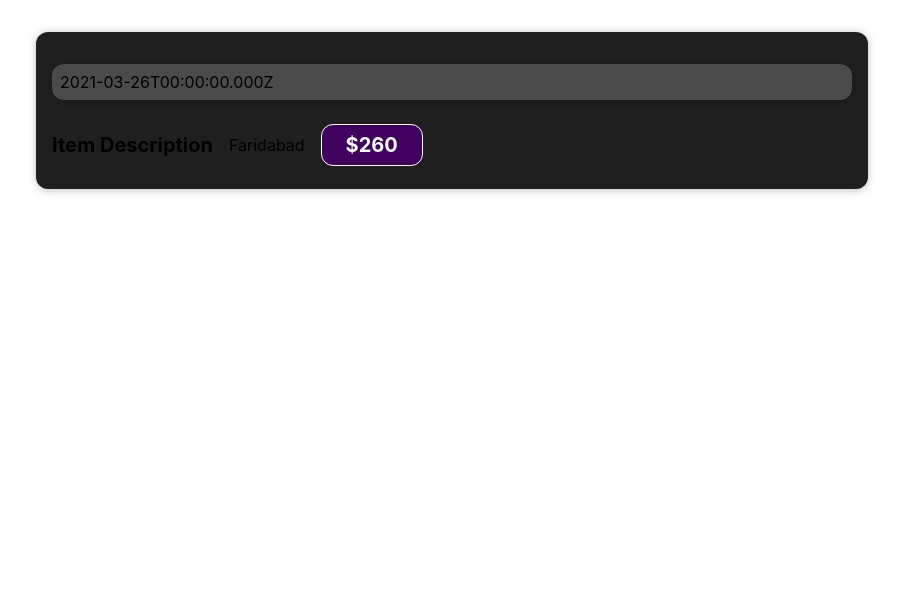
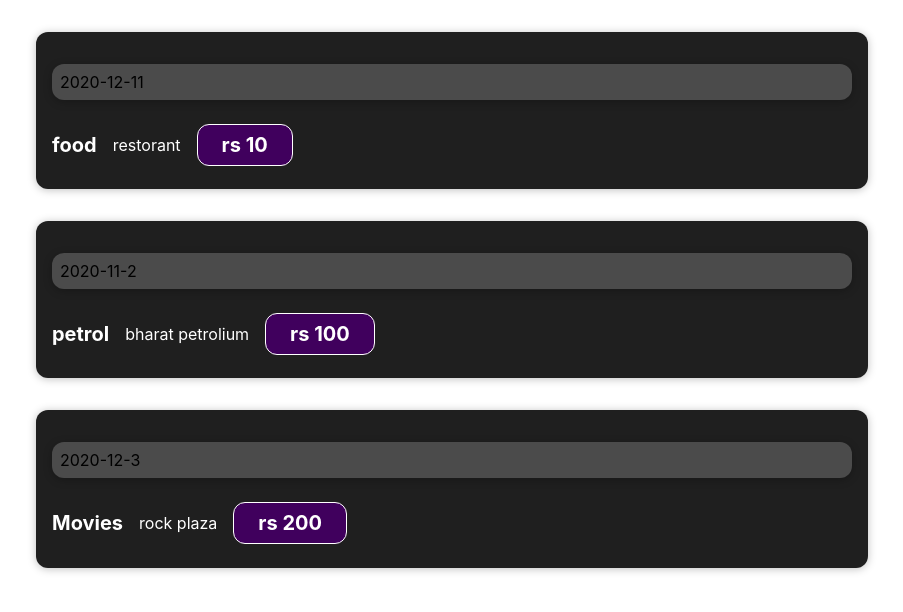
Before and after one commit to Mayank00480/FirstReactApp, a React (Create React App) app: page / in a window 1280 px wide. Shown: the top 612 px of the page, without its empty margins (188-1091 px from the left). Built offline with nearby package versions, Linux system fonts and the light colour scheme.

Commit message:
Adding Prop with map function

```diff
--- a/src/App.js
+++ b/src/App.js
@@ -1,10 +1,37 @@
 import { ExpenseItem } from "./components/ExpenseItem";
 
 function App() {
+  const data = [
+    {
+      id : 0,
+     expense : "food",
+     cost : "rs 10",
+     date : "2020-12-11",
+     location : "restorant"
+    },
+    {
+      id:1,
+        expense : "petrol",
+        cost : "rs 100",
+        date : "2020-11-2",
+        location : "bharat petrolium"
+       },
+       {
+        id : 2,
+        expense : "Movies",
+        cost : "rs 200",
+        date : "2020-12-3",
+        location : "rock plaza"
+       },
+  ]
+
   return (
     <div className="App">
-
-      <ExpenseItem/>
+    {
+      data.map(item => {
+        return <ExpenseItem key = {item.id} title = {item.expense} price = {item.cost} location = {item.location} date = {item.date} />
+      })
+    }
     </div>
   );
 }
--- a/src/components/ExpenseItem.css
+++ b/src/components/ExpenseItem.css
@@ -17,6 +17,7 @@
     flex-flow: column-reverse;
     justify-content: flex-start;
     flex: 1;
+    color : white;
   }
 
   .expense-item h2 {
--- a/src/components/ExpenseItem.js
+++ b/src/components/ExpenseItem.js
@@ -1,18 +1,18 @@
 import './ExpenseItem.css'
-export function ExpenseItem(){
-   const expenseDate = new Date(2021,2,26);
-   const expenseDescription = 'Item Description';
-   const expensePrice = 260;
-   const LocationOfExpenditure = 'Faridabad';
+export function ExpenseItem(props){
+
     return(
-   <div className='card'>
-   <div className='expense-item'>{expenseDate.toISOString()}</div>
-   <div className = "expense-item__description">
-    <h2 >{expenseDescription}</h2>
-    <div>{LocationOfExpenditure}</div>
-    <div className='expense-item__price'>${expensePrice}</div>
 
-   </div>
-   </div>
+            <div className='card'>
+            <div className='expense-item'>{props.date}</div>
+            <div className = "expense-item__description">
+             <h2 >{props.title}</h2>
+             <div>{props.location}</div>
+             <div className='expense-item__price'>{props.price}</div>
+
+            </div>
+            </div>
+
+
     );
 }
```
